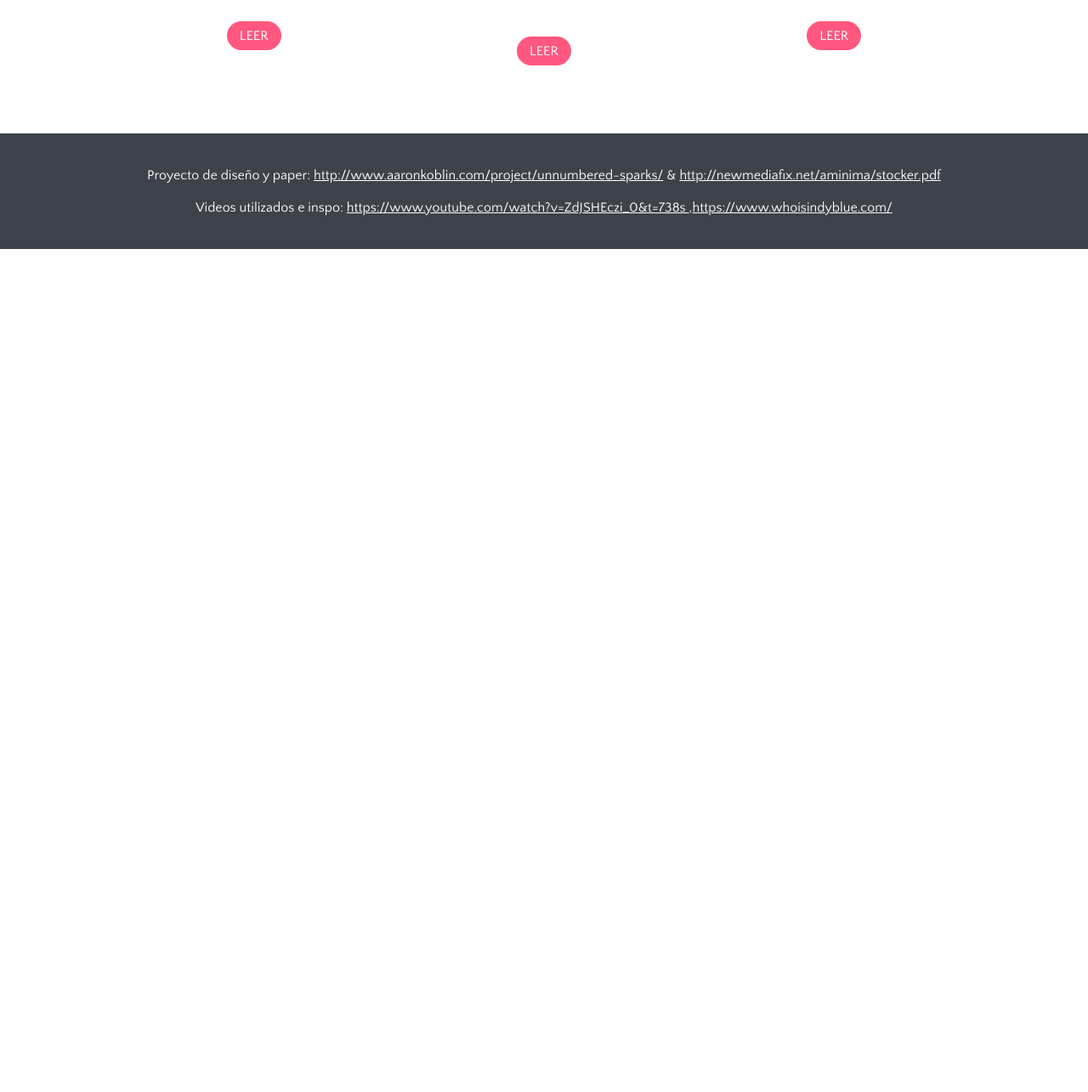
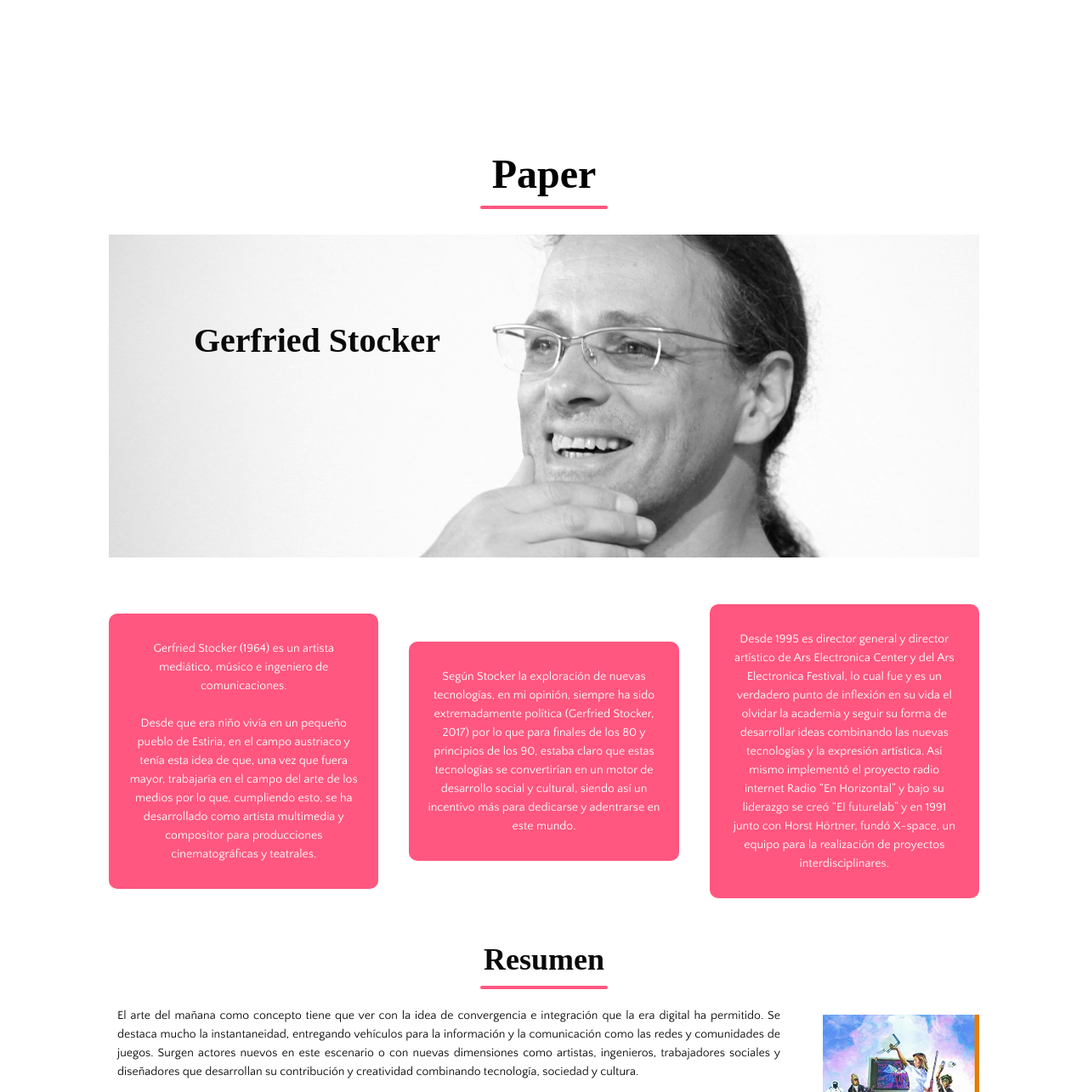
Before and after one commit to millaaguirre/m02-g08, a plain HTML site: page index.html in a window 1280 px wide. Shown: the part 1515-2800 px from the top of the page at 85% size. Before the commit the page ends 1808 px from the top, so only its background shows below. Drawn offline with Linux system fonts and the light colour scheme; a web font is replaced by a local one.

Commit message:
actualizando documentos

```diff
--- a/CSS/style.css
+++ b/CSS/style.css
@@ -142,27 +142,6 @@ h4{
 	margin: 20px auto;
 }
 
-.footer{
-	width: 100%;
-	min-height: 100px;
-	padding: 20px 80px;
-	margin: 0;
-	background: #3E424A;
-	text-align: center;
-}
-
-.footer p{
-	color: #FFFFFF;
-	margin: 20px auto;
-	font-family: Quattrocento Sans;
-}
-
-.footer p a{
-	color: #FFFFFF;
-	text-decoration: underline;
-}
-
-
 .contenido .ctn{
 	margin-top: 30px;
 }
@@ -201,11 +180,11 @@ h4{
 	}
 
 /*Animations*/
-img{
+.col img{
 	transition: transform 0.3s ease;
 }
 
-img:hover{
+.col img:hover{
 	transform: scale(1.05);
 }
 
@@ -219,3 +198,88 @@ li:hover{
 	color: #FF577F;
 	cursor: pointer;
 }
+
+.paper{
+	max-width: 80%;
+	margin: 80px auto;
+	text-align: center;
+	padding-top: 100px;
+}
+
+.paper h1{
+	font-size: 6vmin;
+	font-family: Aboreto;
+}
+
+.title2{
+	position: relative;
+}
+
+img{
+	padding-top: 20px;
+	object-fit: cover;
+	width: 100%;
+	max-height: 400px;
+}
+
+.tituloGS {
+	font-family: Aboreto;
+	color: #0B0A0A;
+	font-size: 5vmin;
+	margin-left: 100px;
+	text-align: justify;
+	position: absolute;
+	top: 30%;
+}
+
+p{
+	font-size: 14px;
+	line-height: 22px;
+	padding: 10px;
+	font-family: Quattrocento Sans;
+	color: #FFFFFF;
+}
+
+.row{
+	margin-top: 5%;
+	display: flex;
+	justify-content: space-between;
+}
+
+.paper-col{
+	flex-basis: 31%;
+	background: #FF577F;
+	border-radius: 10px;
+	margin-bottom: 5%;
+	padding: 20px 12px;
+	box-sizing: border-box;
+}
+
+.title3{
+	font-family: Aboreto;
+	color: #0B0A0A;
+	font-size: 3vmin;
+}
+
+.resumenbx{
+	position: relative;
+	display: grid;
+	grid-template-columns: 1fr 1fr;
+	grid-gap: 40px;
+}
+
+.resumenbx p{
+	font-size: 14px;
+	line-height: 22px;
+	padding: 10px;
+	font-family: Quattrocento Sans;
+	color: #0B0A0A;
+	text-align: justify;
+	width: 800px;
+}
+
+.resumen .ImgBx{
+
+	position: relative;
+	float: right;
+}
--- a/index.html
+++ b/index.html
@@ -14,7 +14,7 @@
 		<h1 class="logo">GRUPO 8</h1>
 		<ul class="nav-links">
 			<li class="active"><a href="#contenido">HOME</a></li>
-			<li class="otros"><a href="#">PAPER</a></li>
+			<li class="otros"><a href="#paper">PAPER</a></li>
 			<li class="otros"><a href="#">DESIGN PROYECT</a></li>
 			<li class="otros"><a href="#">vinculación</a></li>
 			<li class="ctn"><a href="#Referencias">REFERENCIAS</a></li>
@@ -38,7 +38,7 @@
 			<div class="col">
 				<img src="Photos/3.png">
 				<h4>PAPER</h4>
-				<a href="#" class="ctn">LEER</a>
+				<a href="#paper" class="ctn">LEER</a>
 			</div>
 			<div class="col">
 				<img src="Photos/1.png">
@@ -53,10 +53,43 @@
 		</div>
 	</section>
 
-	<section class="footer" id="Referencias">
-		<p>Proyecto de diseño y paper: <a href="http://www.aaronkoblin.com/project/unnumbered-sparks/ ">http://www.aaronkoblin.com/project/unnumbered-sparks/</a> & <a href="http://newmediafix.net/aminima/stocker.pdf">http://newmediafix.net/aminima/stocker.pdf</a></p>
-		<p>Videos utilizados e inspo: <a href="https://www.youtube.com/watch?v=ZdJSHEczi_0&t=738s ">https://www.youtube.com/watch?v=ZdJSHEczi_0&t=738s </a>,<a href="https://www.whoisindyblue.com/">https://www.whoisindyblue.com/</a></p>
-	</section>
+<section class="paper" id="paper">
+	<div class="title">
+		<h1>Paper</h1>
+		<div class="line"></div>
+	</div>
+
+	<div class="title2">
+		<img src="Photos/G.png">
+		<h2 class="tituloGS">Gerfried Stocker</h2>
+	</div>
+
+	<div class="row">
+		<div class="paper-col">
+			<p>Gerfried Stocker (1964) es un artista mediático, músico e ingeniero de comunicaciones.<br></br>Desde que era niño vivía en un pequeño pueblo de Estiria, en el campo austriaco y tenía esta idea de que, una vez que fuera mayor, trabajaría en el campo del arte de los medios por lo que, cumpliendo esto, se ha desarrollado como artista multimedia y compositor para producciones cinematográficas y teatrales. </p>
+		</div>
+		<div class="paper-col">
+			<p>Según Stocker la exploración de nuevas tecnologías, en mi opinión, siempre ha sido extremadamente política (Gerfried Stocker, 2017) por lo que para finales de los 80 y principios de los 90, estaba claro que estas tecnologías se convertirían en un motor de desarrollo social y cultural, siendo así un incentivo más para dedicarse y adentrarse en este mundo.</p>
+		</div>
+		<div class="paper-col">
+			<p>Desde 1995 es director general y director artístico de Ars Electronica Center y del Ars Electronica Festival, lo cual fue y es un verdadero punto de inflexión en su vida el olvidar la academia y seguir su forma de desarrollar ideas combinando las nuevas tecnologías y la expresión artística. Así mismo implementó el proyecto radio internet Radio “En Horizontal” y bajo su liderazgo se creó “El futurelab” y en 1991 junto con Horst Hörtner, fundó X-space, un equipo para la realización de proyectos interdisciplinares. </p>
+		</div>
+	</div>
+	<div class="title3">
+		<h2>Resumen</h2>
+		<div class="line"></div>
+	</div>
+	<div class="resumenbx">
+		<div class="resumen">
+			<p>El arte del mañana como concepto tiene que ver con la idea de convergencia e integración que la era digital ha permitido. Se destaca mucho la instantaneidad, entregando vehículos para la información y la comunicación como las redes y comunidades de juegos. Surgen actores nuevos en este escenario o con nuevas dimensiones como artistas, ingenieros, trabajadores sociales y diseñadores que desarrollan su contribución y creatividad combinando tecnología, sociedad y cultura.<br></br> Los nuevos usos y posibilidades de la tecnología combinada con la creación convencional permiten pensar en el arte como ensayo del futuro. En este ensayo surgen problemáticas sobre los factores que determinan el arte, cómo responde a las problemáticas sociales, quién es responsable de su creación, etc. Ars Electronica aparece como un gran lugar de encuentro virtual, un fondo internacional de recursos, talentos y conocimientos que se expresa en un festival de arte, tecnología y sociedad.<br></br>De este proyecto nacen nuevos sistemas de referencias que consideran cooperación y competencia y permiten la ampliación de las áreas de influencia. La era digital  permite experimentación y la consideración fundamental de la instantaneidad, la simultaneidad, la ubicuidad. Se permite superar lo unidireccional y centralizado ofreciéndo la posibilidad de la participación paralela y omnidireccional.</p>
+		</div>
+		<div class="resumen">
+			<div class="imgbx">
+				<img src="Photos/2001.jpeg">
+			</div>
+		</div>
+	</div>
+</section>
 
 	<script>
 		const menuBtn = document.querySelector('.menu-btn')
```
Also changed, not shown: Photos/2001.jpeg (added), Photos/G.png (added).
